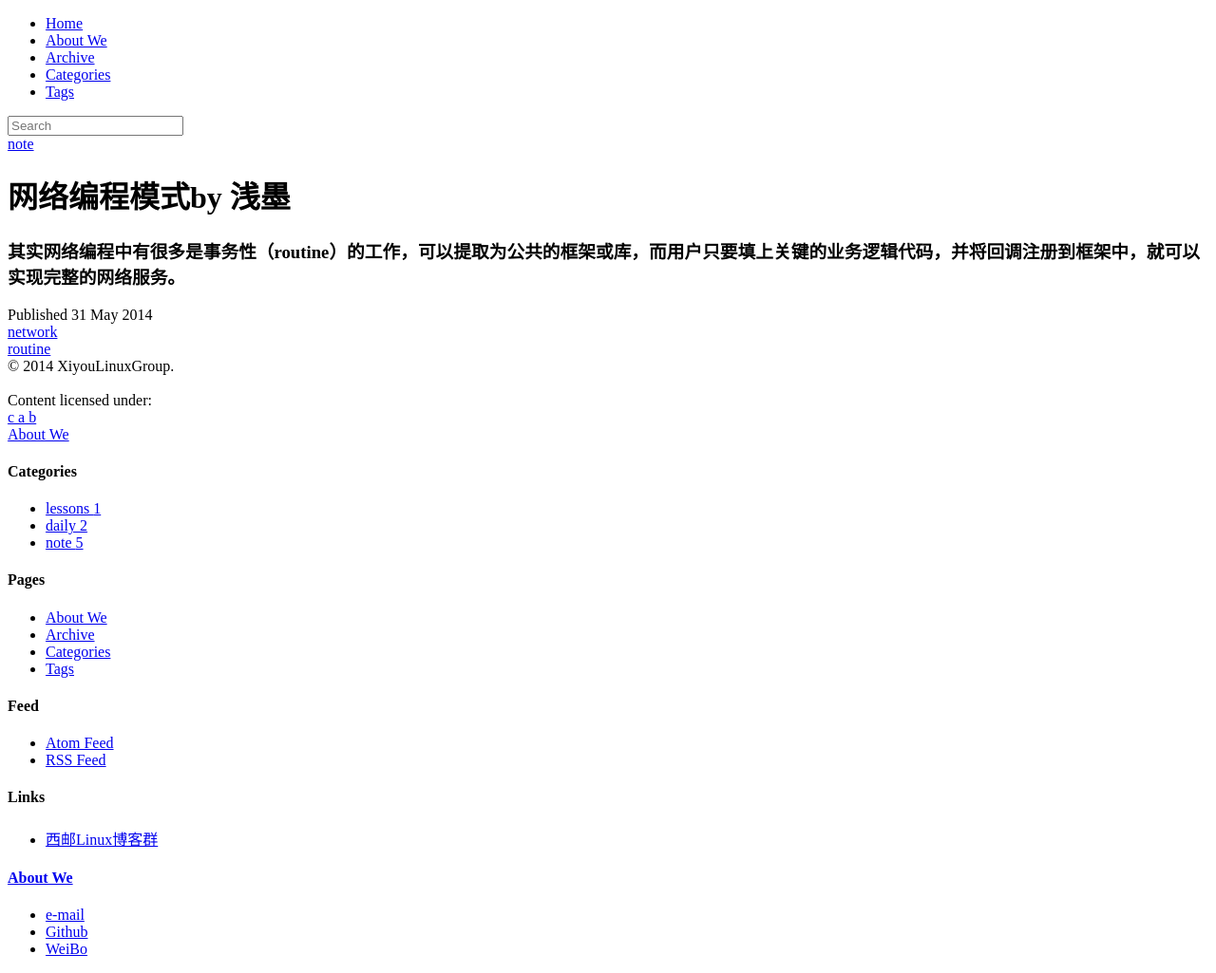
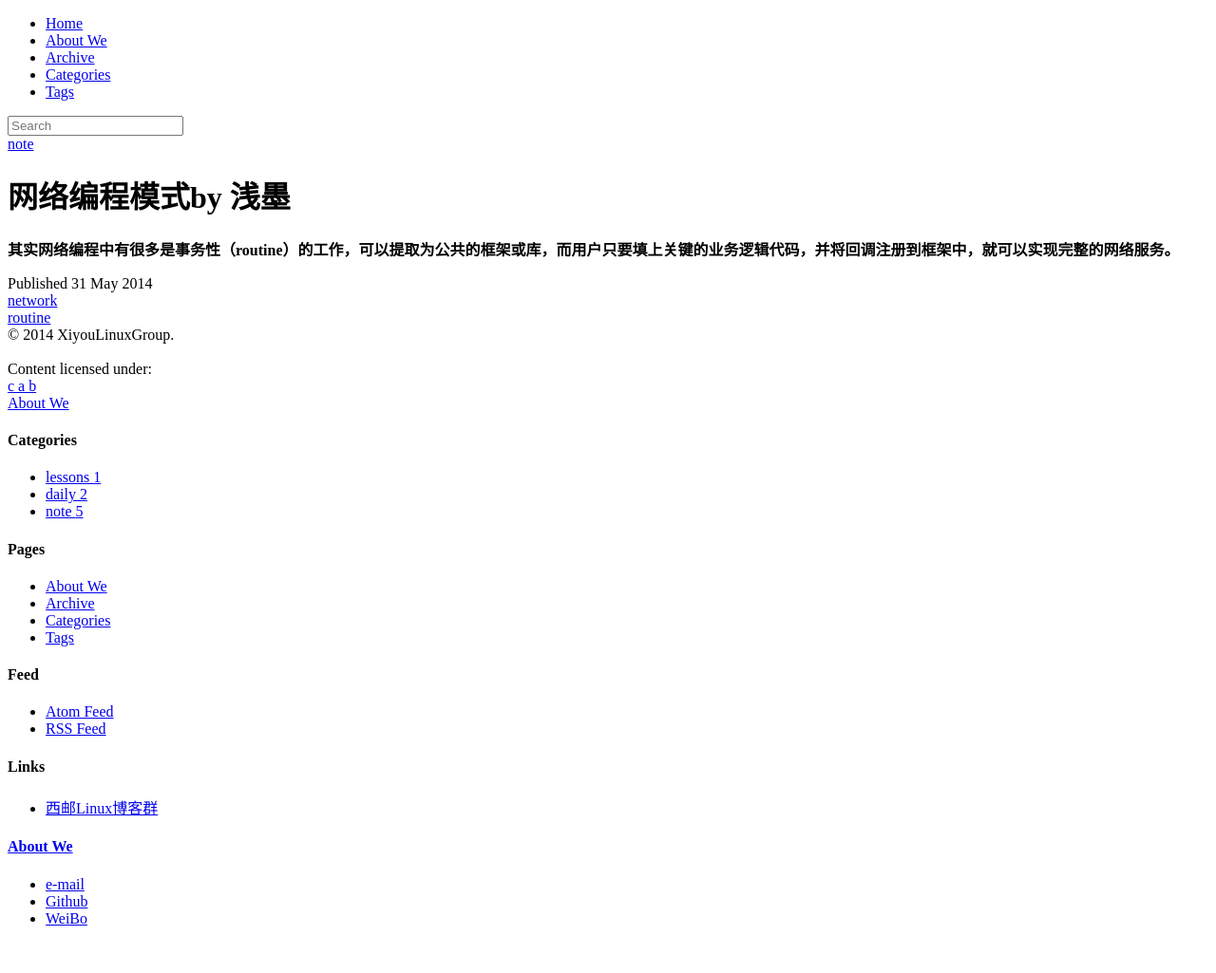
Before and after one commit to hurley25/FAQ, a Jekyll site: the page built from _posts/2014-05-31-network-note-routine.md, in a window 1280 px wide. Shown: the whole page at 95% size. Built offline with Jekyll 4.4.1, drawn with Linux system fonts in a browser that asks for light colours; nearby versions of some CDN libraries; library files that are not in the unit come from our copies; comment, search, counter and statistics services are not loaded; after the commit the page ends 993 px from its top, so only the background shows below that.

Commit message:
修改一处笔记的格式
Signed-off-by: hurley25 <liuhuan1992@gmail.com>

```diff
--- a/_posts/2014-05-31-network-note-routine.md
+++ b/_posts/2014-05-31-network-note-routine.md
@@ -6,4 +6,4 @@ tagline: by 浅墨
 tags: [network, routine]
 ---
 
-### 其实网络编程中有很多是事务性（routine）的工作，可以提取为公共的框架或库，而用户只要填上关键的业务逻辑代码，并将回调注册到框架中，就可以实现完整的网络服务。
+**其实网络编程中有很多是事务性（routine）的工作，可以提取为公共的框架或库，而用户只要填上关键的业务逻辑代码，并将回调注册到框架中，就可以实现完整的网络服务。**
```
